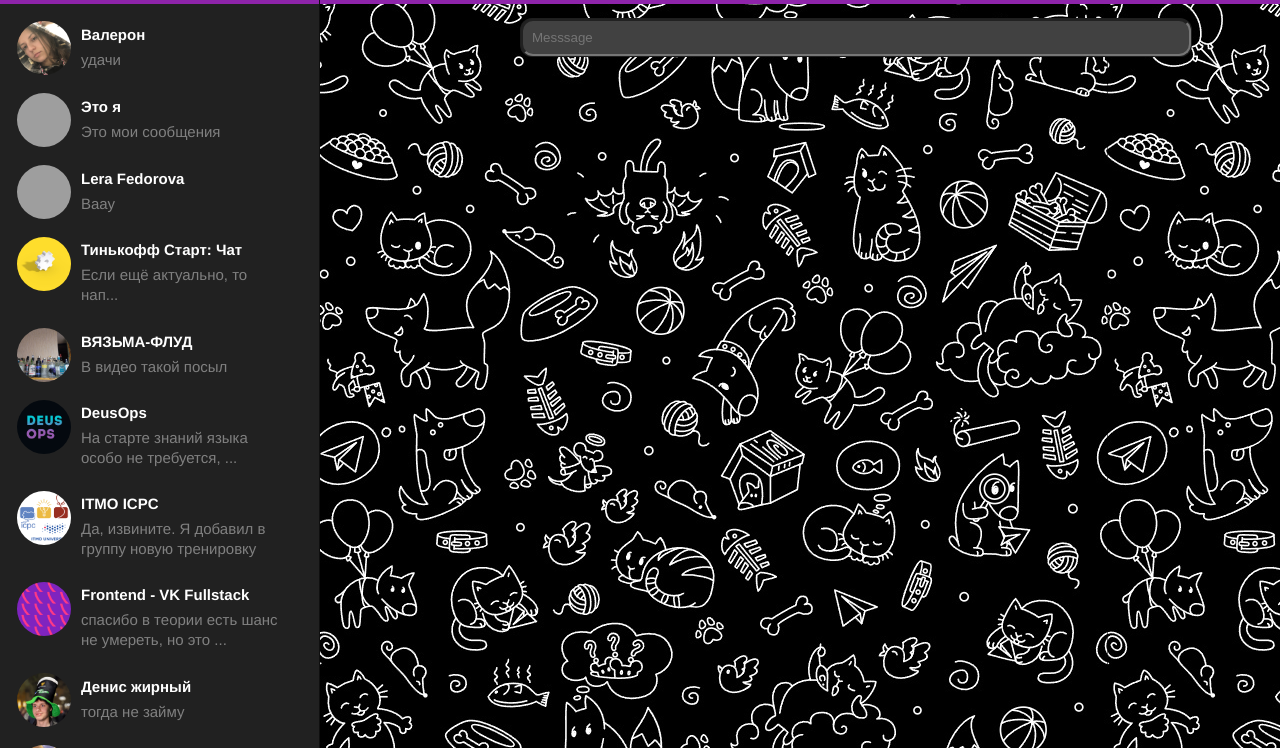
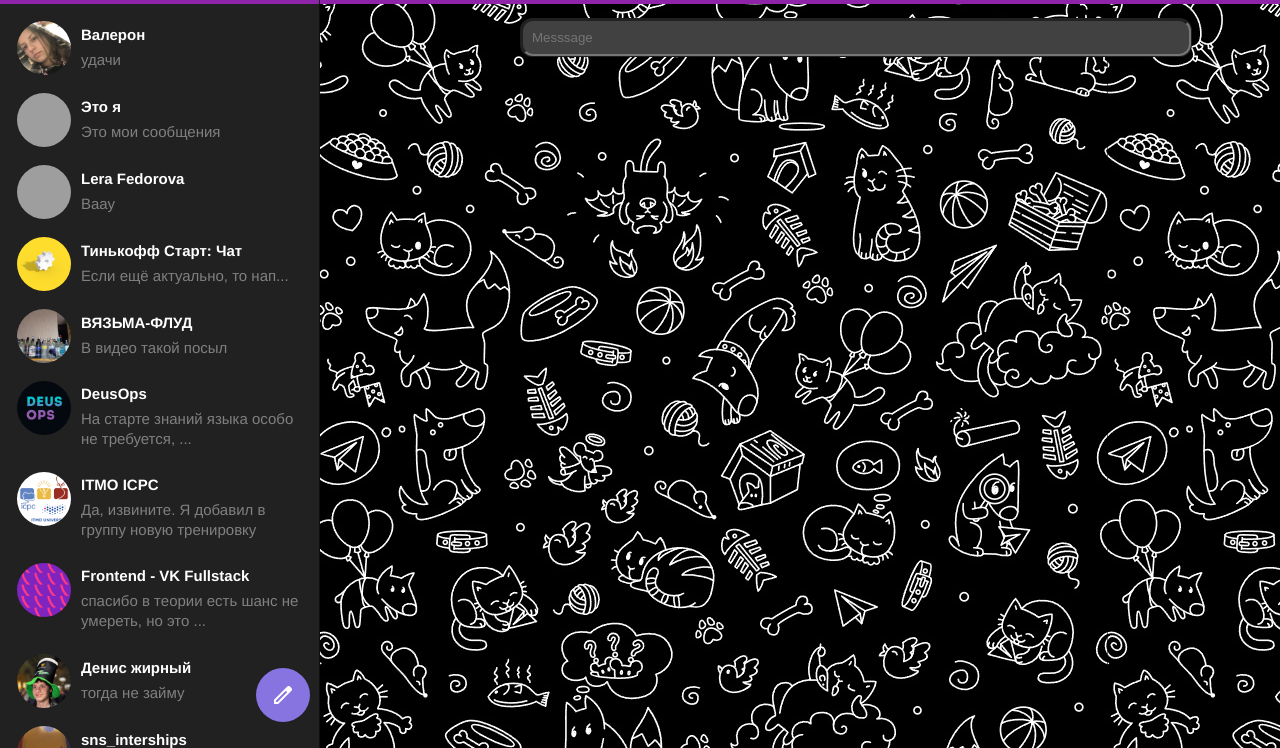
Before and after one commit to DoKep2/2022-2-VK-EDU-FS-Frontend-S-ELIZBARASHVILI, a plain HTML site: page index.html in a window 1280 px wide. Shown: the part 52-800 px from the top of the page. Drawn offline with nearby package versions, Linux system fonts and the light colour scheme; grey boxes are pictures that could not be loaded.

Commit message:
deploy: d4ee2590f47e4ca90d0265812d86e99f155db6fb

```diff
--- a/index.html
+++ b/index.html
@@ -8,7 +8,7 @@
 <body>
 <div class="sidebar">
     <div class="sidebar-header header">
-        <div class="material-symbols-outlined burger">Dehaze</div>
+        <i class="material-symbols-outlined burger">Dehaze</i>
         <div class="search-box">
             <i class="material-symbols-outlined" style="position: absolute; left: 30px; top: 10px">
                 Search
@@ -17,6 +17,9 @@
         </div>
     </div>
     <div class="chat-list">
+        <div class="create-chat-container">
+            <i class="material-symbols-outlined" id="create-chat">Create</i>
+        </div>
         <div class="chat">
             <img class="dialog-avatar" src="assets/valeron.jpg"/>
             <div class="message-data">
--- a/style.css
+++ b/style.css
@@ -110,7 +110,6 @@ body {
     cursor: pointer;
     border-radius: 10px;
     padding: 0.5625rem;
-    margin-right: 20px;
 }
 
 .dialog-title {
@@ -149,6 +148,14 @@ body {
     margin-top: 70px;
     height: calc(100vh - 70px);
     overflow-y: scroll;
+}
+
+i {
+    cursor: pointer;
+}
+
+.chat:hover {
+    background-color: #3c3d49;
 }
 
 .dialog-header {
@@ -258,3 +265,28 @@ p.me::before {
     left: 2%;
     top: calc(100% + 3px);
 }
+.create-chat-container {
+    --size: 54px;
+    width: var(--size);
+    height: var(--size);
+    position: absolute;
+    bottom: 0;
+    left: 20%;
+    right: 0;
+    top: 90vh;
+    border-radius: 50%;
+    background-color: #8774e1;
+    display: flex;
+    justify-content: center;
+    align-items: center;
+    cursor: pointer;
+    transition: box-shadow .3s;
+}
+
+.create-chat-container:hover {
+    box-shadow: 0 0 15px rgba(255,255,255,.2);
+}
+
+#create-chat {
+    color: white;
+}
```
Also changed, not shown: bundle.js (+2 -2 lines).
